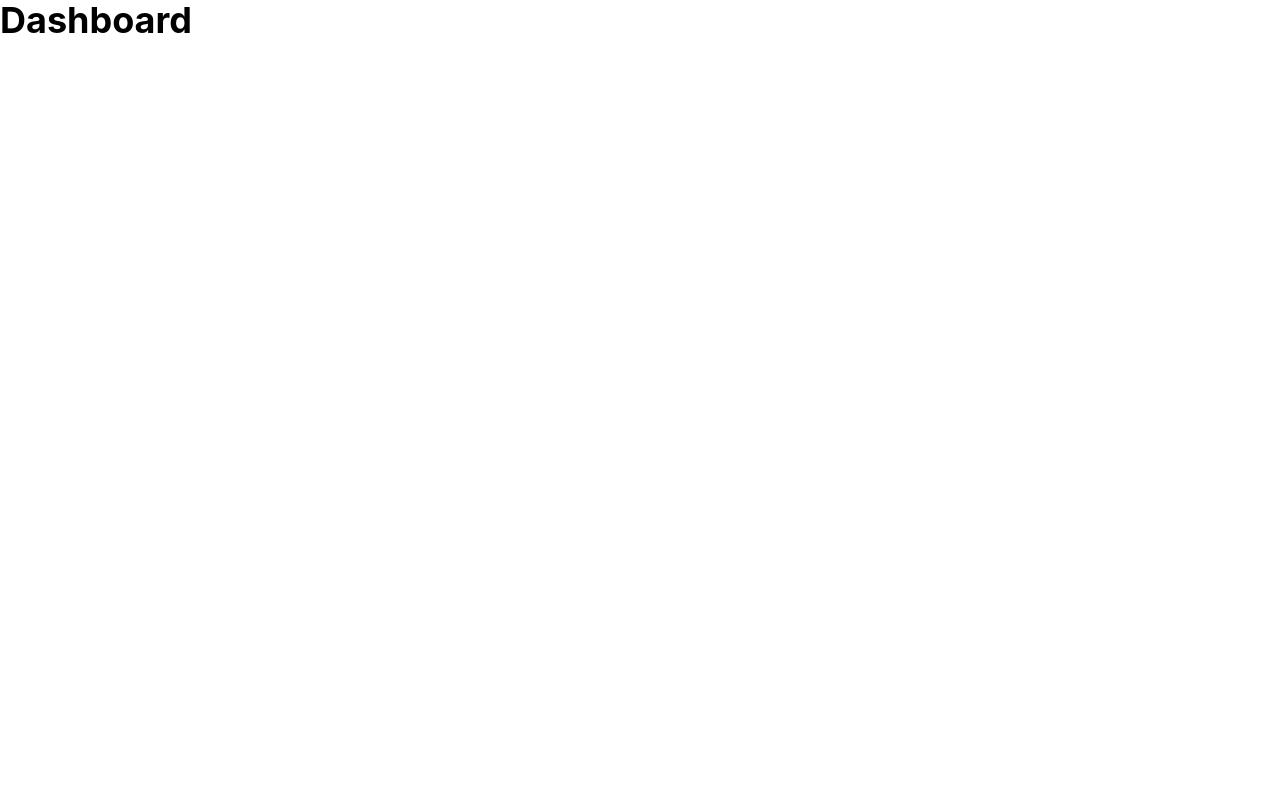
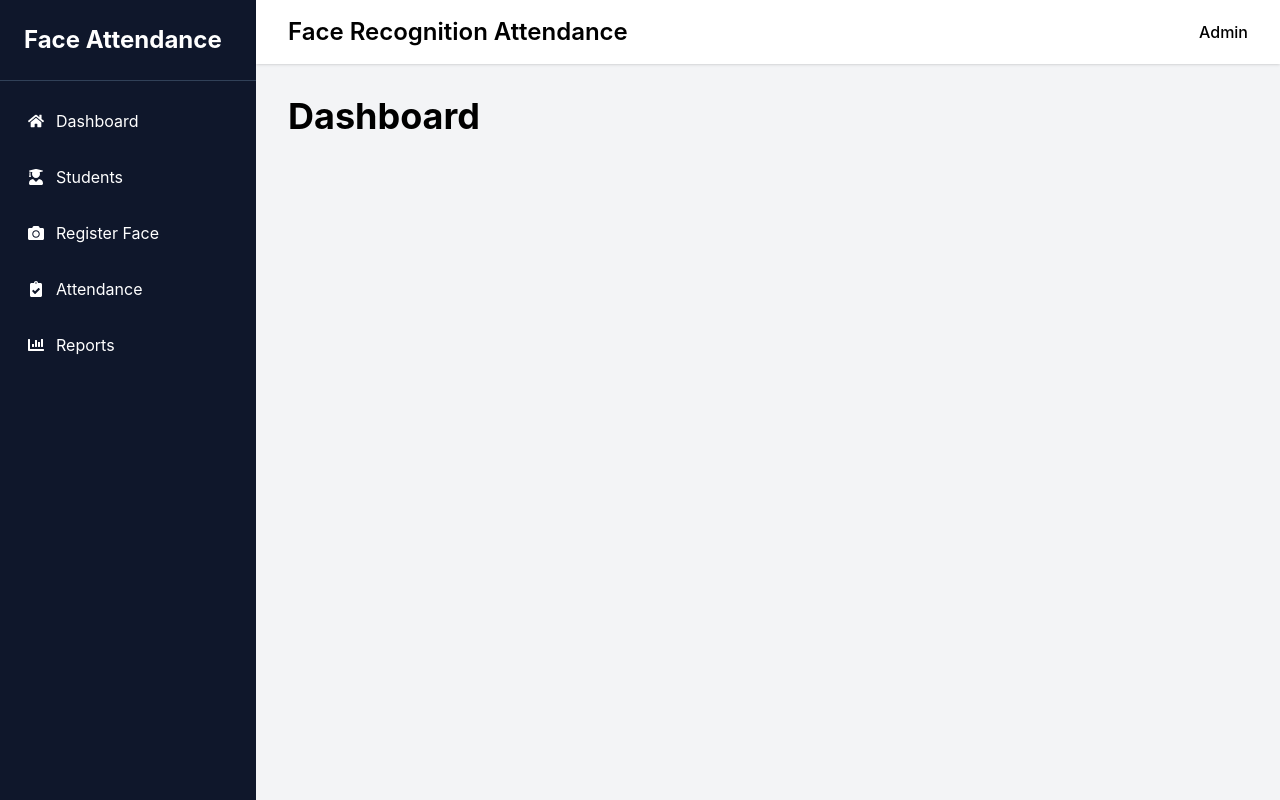
Before and after one commit to devs1man/face-recognition-attendance-system, a React app in the folder frontend/: page / in a window 1280 px wide. Built offline with nearby package versions, Linux system fonts and the light colour scheme; the HTML template or start-up script is replaced by a standard one.

Commit message:
Create dashboard layout with sidebar and navbar

```diff
--- a/frontend/src/components/Navbar.jsx
+++ b/frontend/src/components/Navbar.jsx
@@ -0,0 +1,9 @@
+function Navbar() {
+  return (
+    <header className="h-16 bg-white shadow flex items-center justify-between px-8">
+      <h1 className="text-2xl font-semibold">Face Recognition Attendance</h1>
+      <div className="font-medium">Admin</div>
+    </header>
+  );
+}
+export default Navbar;
--- a/frontend/src/components/Sidebar.jsx
+++ b/frontend/src/components/Sidebar.jsx
@@ -0,0 +1,61 @@
+import { Link } from "react-router-dom";
+import {
+  FaHome,
+  FaUserGraduate,
+  FaCamera,
+  FaClipboardCheck,
+  FaChartBar,
+} from "react-icons/fa";
+
+function Sidebar() {
+  return (
+    <aside className="w-64 h-screen bg-slate-900 text-white flex flex-col">
+      <div className="text-2xl font-bold p-6 border-b border-slate-700">
+        Face Attendance
+      </div>
+
+      <nav className="flex flex-col p-4 gap-2">
+        <Link
+          to="/"
+          className="flex items-center gap-3 p-3 rounded-lg hover:bg-slate-700"
+        >
+          <FaHome />
+          Dashboard
+        </Link>
+
+        <Link
+          to="/students"
+          className="flex items-center gap-3 p-3 rounded-lg hover:bg-slate-700"
+        >
+          <FaUserGraduate />
+          Students
+        </Link>
+
+        <Link
+          to="/register-face"
+          className="flex items-center gap-3 p-3 rounded-lg hover:bg-slate-700"
+        >
+          <FaCamera />
+          Register Face
+        </Link>
+
+        <Link
+          to="/attendance"
+          className="flex items-center gap-3 p-3 rounded-lg hover:bg-slate-700"
+        >
+          <FaClipboardCheck />
+          Attendance
+        </Link>
+
+        <Link
+          to="/reports"
+          className="flex items-center gap-3 p-3 rounded-lg hover:bg-slate-700"
+        >
+          <FaChartBar />
+          Reports
+        </Link>
+      </nav>
+    </aside>
+  );
+}
+export default Sidebar;
--- a/frontend/src/layouts/DashboardLayout.jsx
+++ b/frontend/src/layouts/DashboardLayout.jsx
@@ -0,0 +1,16 @@
+import Sidebar from "../components/Sidebar";
+import Navbar from "../components/Navbar";
+
+function DashboardLayout({ children }) {
+  return (
+    <div className="flex h-screen bg-gray-100">
+      <Sidebar />
+      <div className="flex flex-col flex-1">
+        <Navbar />
+        <main className="p-8 overflow-auto">{children}</main>
+      </div>
+    </div>
+  );
+}
+
+export default DashboardLayout;
--- a/frontend/src/pages/Attendance.jsx
+++ b/frontend/src/pages/Attendance.jsx
@@ -1,5 +1,11 @@
+import DashboardLayout from "../layouts/DashboardLayout";
+
 function Attendance() {
-  return <h1 className="text-4xl font-bold">Attendance</h1>;
+  return (
+    <DashboardLayout>
+      <h1 className="text-4xl font-bold">Attendance</h1>
+    </DashboardLayout>
+  );
 }
 
 export default Attendance;
--- a/frontend/src/pages/Dashboard.jsx
+++ b/frontend/src/pages/Dashboard.jsx
@@ -1,5 +1,11 @@
+import DashboardLayout from "../layouts/DashboardLayout";
+
 function Dashboard() {
-  return <h1 className="text-4xl font-bold">Dashboard</h1>;
+  return (
+    <DashboardLayout>
+      <h1 className="text-4xl font-bold">Dashboard</h1>
+    </DashboardLayout>
+  );
 }
 
 export default Dashboard;
--- a/frontend/src/pages/RegisterFace.jsx
+++ b/frontend/src/pages/RegisterFace.jsx
@@ -1,5 +1,11 @@
+import DashboardLayout from "../layouts/DashboardLayout";
+
 function RegisterFace() {
-  return <h1 className="text-4xl font-bold">RegisterFace</h1>;
+  return (
+    <DashboardLayout>
+      <h1 className="text-4xl font-bold">RegisterFace</h1>
+    </DashboardLayout>
+  );
 }
 
 export default RegisterFace;
--- a/frontend/src/pages/Reports.jsx
+++ b/frontend/src/pages/Reports.jsx
@@ -1,5 +1,11 @@
+import DashboardLayout from "../layouts/DashboardLayout";
+
 function Reports() {
-  return <h1 className="text-4xl font-bold">Reports</h1>;
+  return (
+    <DashboardLayout>
+      <h1 className="text-4xl font-bold">Reports</h1>
+    </DashboardLayout>
+  );
 }
 
 export default Reports;
--- a/frontend/src/pages/Students.jsx
+++ b/frontend/src/pages/Students.jsx
@@ -1,5 +1,11 @@
+import DashboardLayout from "../layouts/DashboardLayout";
+
 function Students() {
-  return <h1 className="text-4xl font-bold">Students</h1>;
+  return (
+    <DashboardLayout>
+      <h1 className="text-4xl font-bold">Students</h1>
+    </DashboardLayout>
+  );
 }
 
 export default Students;
```
